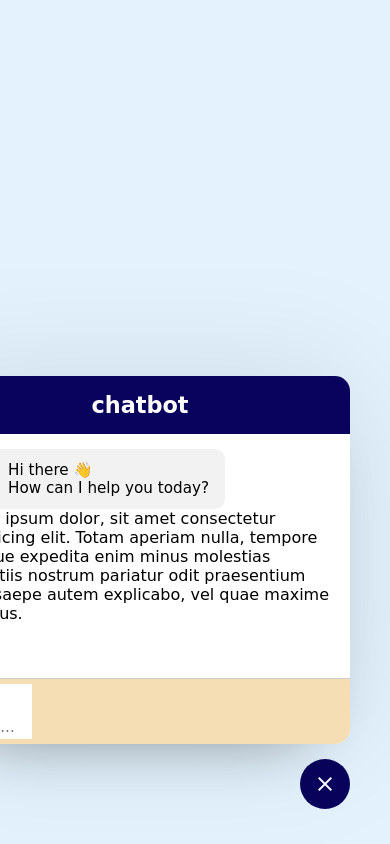
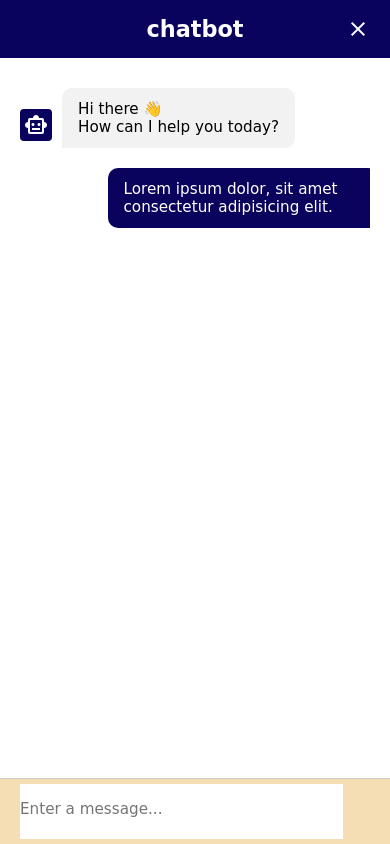
Before and after one commit to Jatin14katyal/chatbot, a plain HTML site: page index.html in a window 390 px wide. Drawn offline with nearby package versions, Linux system fonts and the light colour scheme; a web font is replaced by a local one.

Commit message:
css completed now

```diff
--- a/index.html
+++ b/index.html
@@ -4,35 +4,46 @@
     <meta charset="UTF-8" />
     <meta name="viewport" content="width=device-width, initial-scale=1.0" />
     <link rel="stylesheet" href="style.css" />
-    <link rel="preconnect" href="https://fonts.googleapis.com">
-    <link rel="preconnect" href="https://fonts.gstatic.com" crossorigin>
-    <link href="https://fonts.googleapis.com/css2?family=Playwrite+CU:wght@100..400&family=Playwrite+HR+Lijeva:wght@100..400&display=swap" rel="stylesheet">
-    <link rel="stylesheet" href="https://fonts.googleapis.com/css2?family=Material+Symbols+Outlined:opsz,wght,FILL,GRAD@20..48,100..700,0..1,-50..200" />
+    <link rel="preconnect" href="https://fonts.googleapis.com" />
+    <link rel="preconnect" href="https://fonts.gstatic.com" crossorigin />
+    <link
+      href="https://fonts.googleapis.com/css2?family=Playwrite+CU:wght@100..400&family=Playwrite+HR+Lijeva:wght@100..400&display=swap"
+      rel="stylesheet"
+    />
+    <link
+      rel="stylesheet"
+      href="https://fonts.googleapis.com/css2?family=Material+Symbols+Outlined:opsz,wght,FILL,GRAD@20..48,100..700,0..1,-50..200"
+    />
     <title>Document</title>
   </head>
   <body class="show-chatbot">
     <button class="chatbot-toggler">
       <span class="material-symbols-outlined">mode_comment</span>
       <span class="material-symbols-outlined">close</span>
-
     </button>
     <div class="chatbot">
       <header>
         <h2>chatbot</h2>
+        <span class="material-symbols-outlined">close</span>
       </header>
       <ul class="chatbox">
         <li class="chat incoming">
           <span class="material-symbols-outlined">smart_toy</span>
-<p>Hi there 👋 <br> How can I help you today?</p>
+          <p>
+            Hi there 👋 <br />
+            How can I help you today?
+          </p>
         </li>
 
-            <li class="chat_outgoing">
-<p>Lorem ipsum dolor, sit amet consectetur adipisicing elit. Totam aperiam nulla, tempore cumque expedita enim minus molestias blanditiis nostrum pariatur odit praesentium error saepe autem explicabo, vel quae maxime ducimus.</p>
+        <li class="chat outgoing">
+          <p>
+            Lorem ipsum dolor, sit amet consectetur adipisicing elit.
+          </p>
         </li>
       </ul>
       <div class="chat-input">
-            <textarea placeholder="Enter a message..." required ></textarea>
-            <span id="send-btn" class="material-symbols-outlined">send</span>
+        <textarea placeholder="Enter a message..." required></textarea>
+        <span class="material-symbols-outlined">send</span>
       </div>
     </div>
   </body>
--- a/style.css
+++ b/style.css
@@ -27,8 +27,8 @@ body{
     pointer-events: auto;
 }
 .chatbot header {
-    background: #09035d
-    ;
+    background: #09035d;
+    position: relative;
     padding: 16px 0;
     text-align: center;
 }
@@ -36,10 +36,19 @@ body{
     color: white;
     font-size: 1.4rem;
 }
+.chatbot header span{
+    position: absolute;
+    right: 20px;
+    top: 50%;
+    color: #fff;
+    cursor: pointer;
+    display: none;
+    transform: translateY(-50%);
+}
 .chatbot .chatbox{
-    height: 310px;
+    height: 410px;
     overflow-y: auto;
-    padding: 15px 20px 70px;
+    padding: 30px 20px 70px;
 }
 .chatbox .chat{
     display: flex;
@@ -47,7 +56,7 @@ body{
 .chatbox .incoming span{
     height: 32px;
     width: 32px;
-    color: #e3f2fd;
+    color: #fff;
     align-self: flex-end;
     background: #09035d;
     text-align: center;
@@ -79,12 +88,12 @@ body{
     display: flex;
     gap: 5px;
     background: wheat;
-    padding: 5px 2px;
+    padding: 5px 20px;
     border-top: 1px solid #ccc;
 }
 .chat-input textarea{
-  height: 55px;
-  width: 100px;
+    height: 55px;
+    width: 100%;
     border: none;
     outline: none;
     font-size: .95rem;
@@ -130,3 +139,18 @@ visibility: hidden;
 .show-chatbot .chatbot-toggler span:last-child{
     opacity: 1;
 }
+@media(max-width: 490px){
+    .chatbot{
+        right: 0;
+        bottom: 0;
+        width: 100%;
+        height: 100%;
+        border-radius: 0;
+    }
+    .chatbot .chatbox{
+        height: 90%;
+    }
+}
+.chatbot header span{
+    display: block;
+}
```
Lines whose indentation alone changed are shown as unchanged.
